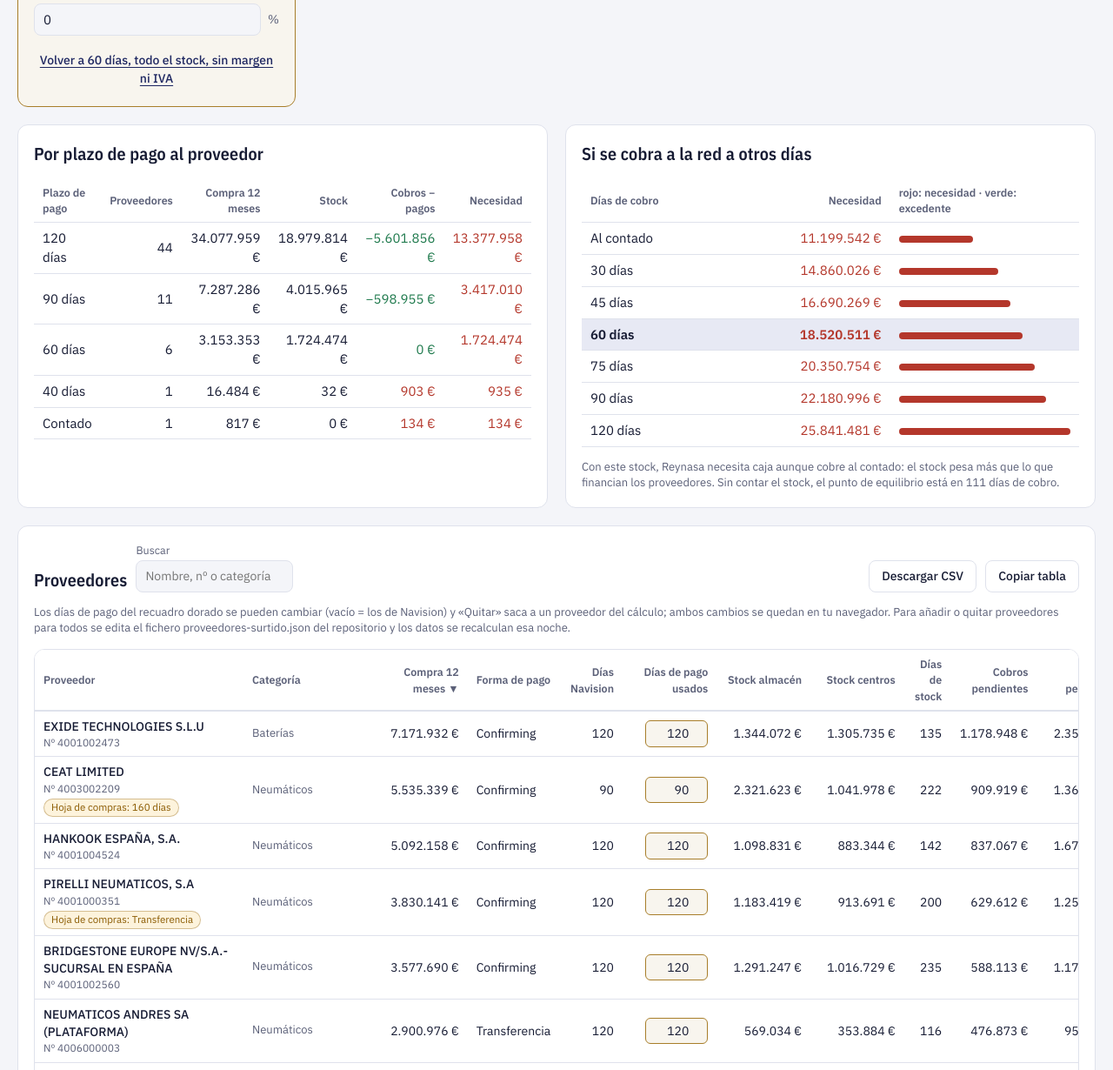
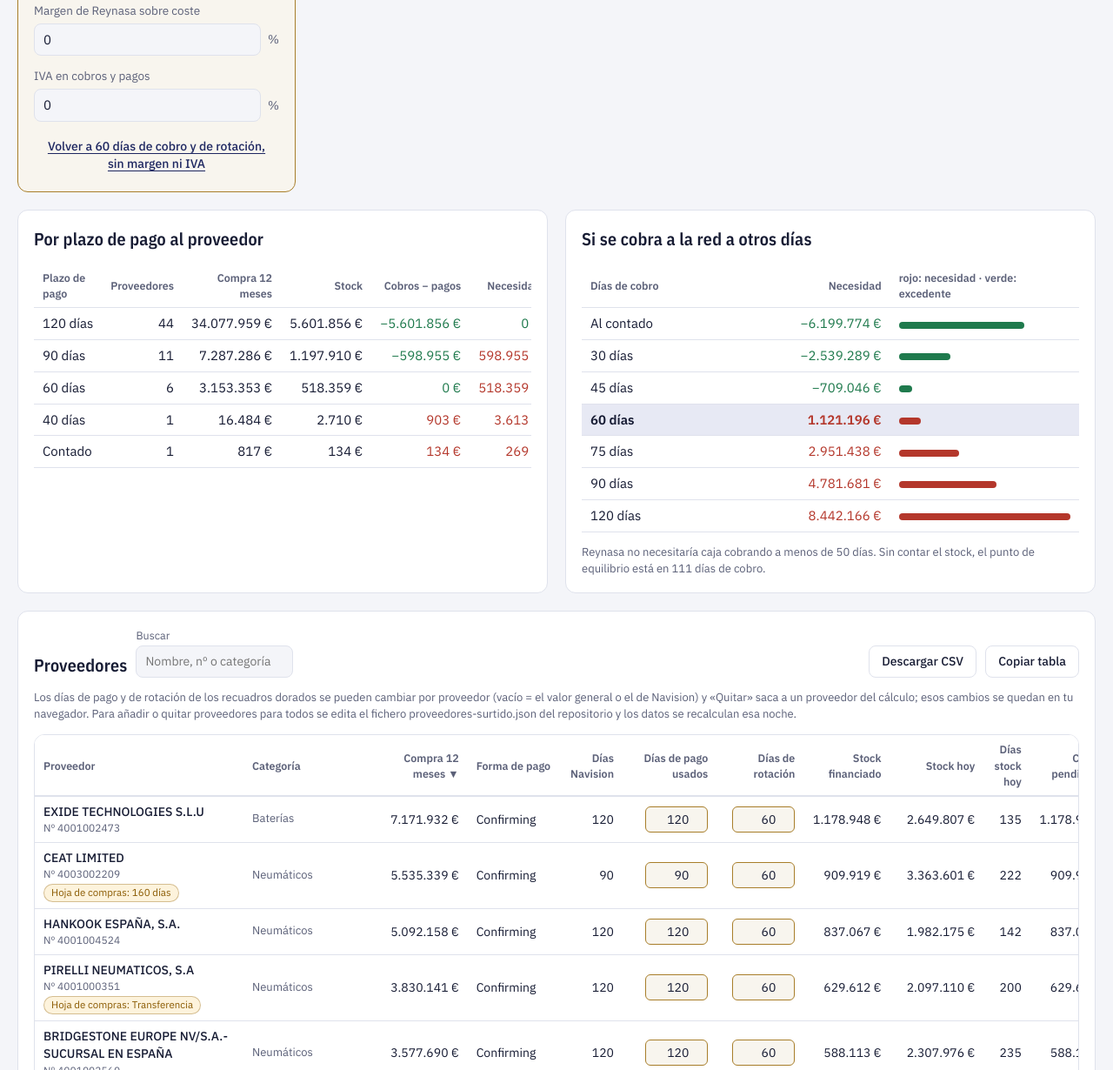
Before and after one commit to rebedoalejandro-alt/tesoreria-proveedores-surtido, a plain HTML site: page index.html in a window 1280 px wide. Shown: the part 490-1720 px from the top of the page at 87% size. Drawn offline with nearby package versions, Linux system fonts and the light colour scheme.

Commit message:
Rotacion de compra: 60 dias por defecto, ajustable por proveedor

```diff
--- a/index.html
+++ b/index.html
@@ -107,6 +107,7 @@ button:focus-visible, input:focus-visible, select:focus-visible, th button:focus
 .two { display: grid; grid-template-columns: 1fr 1fr; gap: 20px; }
 table { border-collapse: collapse; width: 100%; font-variant-numeric: tabular-nums; }
 th, td { padding: 7px 10px; text-align: right; border-bottom: 1px solid var(--line); vertical-align: middle; }
+td { white-space: nowrap; }
 th { font-size: 12.5px; color: var(--muted); font-weight: 600; background: var(--surface); }
 th.l, td.l { text-align: left; }
 tbody tr:hover td { background: color-mix(in srgb, var(--accent) 4%, transparent); }
@@ -165,7 +166,7 @@ tfoot td { font-weight: 600; border-top: 2px solid var(--line); background: var(
   <div class="statusrow">
     <span class="chip info" id="chip-datos">Datos de Navision</span>
     <span class="chip warn" id="chip-guardado">Tus cambios se guardan solo en este navegador</span>
-    <button type="button" id="btn-restaurar">Volver a los datos de Navision</button>
+    <button type="button" id="btn-restaurar">Deshacer cambios por proveedor</button>
   </div>
   <div class="msg" id="msg" role="status" aria-live="polite"></div>
 </header>
@@ -176,10 +177,15 @@ tfoot td { font-weight: 600; border-top: 2px solid var(--line); background: var(
     <label for="p-dias">Días de cobro a la red
       <span class="unit"><input type="number" id="p-dias" min="0" max="365" step="1"><span>días</span></span>
     </label>
+    <label for="p-rot">Rotación para la que se compra
+      <span class="unit"><input type="number" id="p-rot" min="0" max="730" step="1"><span>días</span></span>
+      <span class="small muted">Se puede cambiar por proveedor en la tabla.</span>
+    </label>
     <label for="p-stock">Stock que financia Reynasa
       <select id="p-stock">
-        <option value="total">Almacén central y centros</option>
-        <option value="almacen">Solo almacén central</option>
+        <option value="rotacion">Según la rotación</option>
+        <option value="total">Real de hoy: almacén y centros</option>
+        <option value="almacen">Real de hoy: solo almacén central</option>
       </select>
     </label>
     <label for="p-margen">Margen de Reynasa sobre coste
@@ -188,7 +194,7 @@ tfoot td { font-weight: 600; border-top: 2px solid var(--line); background: var(
     <label for="p-iva">IVA en cobros y pagos
       <span class="unit"><input type="number" id="p-iva" min="0" max="21" step="1"><span>%</span></span>
     </label>
-    <button type="button" class="link" id="btn-reset-params">Volver a 60 días, todo el stock, sin margen ni IVA</button>
+    <button type="button" class="link" id="btn-reset-params">Volver a 60 días de cobro y de rotación, sin margen ni IVA</button>
   </form>
 
   <section class="panel kpis" aria-labelledby="t-kpis">
@@ -239,7 +245,7 @@ tfoot td { font-weight: 600; border-top: 2px solid var(--line); background: var(
       <button type="button" id="btn-copiar">Copiar tabla</button>
     </div>
   </div>
-  <p class="small muted">Los días de pago del recuadro dorado se pueden cambiar (vacío = los de Navision) y «Quitar» saca a un proveedor del cálculo; ambos cambios se quedan en tu navegador. Para añadir o quitar proveedores para todos se edita el fichero proveedores-surtido.json del repositorio y los datos se recalculan esa noche.</p>
+  <p class="small muted">Los días de pago y de rotación de los recuadros dorados se pueden cambiar por proveedor (vacío = el valor general o el de Navision) y «Quitar» saca a un proveedor del cálculo; esos cambios se quedan en tu navegador. Para añadir o quitar proveedores para todos se edita el fichero proveedores-surtido.json del repositorio y los datos se recalculan esa noche.</p>
   <div class="tablebox">
     <table id="tabla">
       <thead><tr id="tabla-head"></tr></thead>
@@ -256,7 +262,7 @@ tfoot td { font-weight: 600; border-top: 2px solid var(--line); background: var(
     <ul>
       <li>Cobros pendientes de la red = venta a la red × días de cobro / 365. La venta a la red es la compra más el margen de Reynasa.</li>
       <li>Pagos pendientes a proveedores = compra × días de pago / 365, proveedor a proveedor.</li>
-      <li>Stock = valor a precio medio de lo que hay hoy en almacén central y centros de los artículos de cada proveedor.</li>
+      <li>Stock = compra × días de rotación / 365. La rotación es de 60 días por defecto y se puede cambiar en general o por proveedor. También se puede usar el stock real de hoy (valor a precio medio en almacén central y centros).</li>
       <li>Cifra positiva: caja que Reynasa tendría que poner. Negativa: excedente.</li>
     </ul>
   </div>
@@ -282,13 +288,19 @@ tfoot td { font-weight: 600; border-top: 2px solid var(--line); background: var(
 
 </div>
 
-<script id="seed" type="application/json">{"v":1,"params":{"diasCobro":60,"margen":0,"iva":0,"stock":"total"},"proveedores":[],"datos":{"desde":"","hasta":"","fechaStock":"","actualizado":"","filas":{}}}</script>
+<script id="seed" type="application/json">{"v":1,"params":{"diasCobro":60,"rotacion":60,"margen":0,"iva":0,"stock":"rotacion"},"proveedores":[],"datos":{"desde":"","hasta":"","fechaStock":"","actualizado":"","filas":{}}}</script>
 <script>
 (function () {
   "use strict";
   var SERVER = "MMMN Metabase MCP";
   var DOC_PATH = "modelo/actual";
-  var DEFAULT_PARAMS = { diasCobro: 60, margen: 0, iva: 0, stock: "total" };
+  var DEFAULT_PARAMS = { diasCobro: 60, rotacion: 60, margen: 0, iva: 0, stock: "rotacion" };
+  function numOr(v, def) { return (v === null || v === undefined || v === "" || !isFinite(v)) ? def : Number(v); }
+  function migrarParams(pr) {
+    var q = Object.assign({}, pr || {});
+    if (q.rotacion === undefined) { q.rotacion = 60; q.stock = "rotacion"; }
+    return Object.assign({}, DEFAULT_PARAMS, q);
+  }
   var SEED = JSON.parse(document.getElementById("seed").textContent);
 
   var state = clone(SEED);
@@ -326,32 +338,38 @@ tfoot td { font-weight: 600; border-top: 2px solid var(--line); background: var(
     var dn = diasNav(f.pt);
     var du = (p.dias === null || p.dias === undefined || p.dias === "") ? dn : Number(p.dias);
     var dpCalc = (du === null || isNaN(du)) ? 0 : du;
-    var s = prm.stock === "almacen" ? sa : sa + sc;
+    var rotOverride = !(p.rot === null || p.rot === undefined || p.rot === "" || !isFinite(p.rot));
+    var ru = rotOverride ? Number(p.rot) : prm.rotacion;
+    var sReal = sa + sc;
+    var s = prm.stock === "almacen" ? sa : (prm.stock === "total" ? sReal : c * ru / 365);
     var venta = c * (1 + prm.margen / 100);
     var k = 1 + prm.iva / 100;
     var cli = venta * k * prm.diasCobro / 365;
     var pro = c * k * dpCalc / 365;
     return {
-      p: p, f: f, c: c, sa: sa, sc: sc, dn: dn, du: du, dp: dpCalc, s: s, venta: venta,
+      p: p, f: f, c: c, sa: sa, sc: sc, sReal: sReal, ru: ru, rotOverride: rotOverride, dn: dn, du: du, dp: dpCalc, s: s, venta: venta,
       cli: cli, pro: pro, nec: s + cli - pro, sinPlazo: (du === null || isNaN(du)),
-      dstock: c > 0 ? s / c * 365 : null
+      dhoy: c > 0 ? sReal / c * 365 : null
     };
   }
   function calcTodo(prm) {
     var filas = state.proveedores.map(function (p) { return calcFila(p, prm); });
-    var t = { c: 0, s: 0, sa: 0, sc: 0, venta: 0, cli: 0, pro: 0, nec: 0, cdp: 0 };
-    filas.forEach(function (r) { t.c += r.c; t.s += r.s; t.sa += r.sa; t.sc += r.sc; t.venta += r.venta; t.cli += r.cli; t.pro += r.pro; t.nec += r.nec; t.cdp += r.c * r.dp; });
+    var t = { c: 0, s: 0, sa: 0, sc: 0, sReal: 0, venta: 0, cli: 0, pro: 0, nec: 0, cdp: 0, cru: 0 };
+    filas.forEach(function (r) { t.c += r.c; t.s += r.s; t.sa += r.sa; t.sc += r.sc; t.sReal += r.sReal; t.venta += r.venta; t.cli += r.cli; t.pro += r.pro; t.nec += r.nec; t.cdp += r.c * r.dp; t.cru += r.c * r.ru; });
     t.dpMedio = t.c > 0 ? t.cdp / t.c : 0;
     t.dstock = t.c > 0 ? t.s / t.c * 365 : 0;
+    t.rotMedia = t.c > 0 ? t.cru / t.c : 0;
+    t.dhoy = t.c > 0 ? t.sReal / t.c * 365 : 0;
     return { filas: filas, t: t };
   }
   function prmActual() {
     var p = state.params || DEFAULT_PARAMS;
     return {
-      diasCobro: isFinite(p.diasCobro) ? Number(p.diasCobro) : 60,
-      margen: isFinite(p.margen) ? Number(p.margen) : 0,
-      iva: isFinite(p.iva) ? Number(p.iva) : 0,
-      stock: p.stock === "almacen" ? "almacen" : "total"
+      diasCobro: numOr(p.diasCobro, 60),
+      rotacion: numOr(p.rotacion, 60),
+      margen: numOr(p.margen, 0),
+      iva: numOr(p.iva, 0),
+      stock: (p.stock === "almacen" || p.stock === "total") ? p.stock : "rotacion"
     };
   }
 
@@ -362,6 +380,8 @@ tfoot td { font-weight: 600; border-top: 2px solid var(--line); background: var(
     $("p-margen").value = p.margen;
     $("p-iva").value = p.iva;
     $("p-stock").value = p.stock;
+    $("p-rot").value = p.rotacion;
+    $("p-rot").disabled = p.stock !== "rotacion";
     $("lede-dias").textContent = p.diasCobro;
   }
 
@@ -382,7 +402,8 @@ tfoot td { font-weight: 600; border-top: 2px solid var(--line); background: var(
     lectura += "con " + meur(t.s) + " de stock (" + Math.round(t.dstock) + " días de compra), " + (t.nec > 0 ? "la necesidad total es de " + meur(t.nec) + "." : "le sobran " + meur(-t.nec) + ".");
     $("k-lectura").textContent = lectura;
     $("k-stock").textContent = meur(t.s);
-    $("k-stock-sub").textContent = (p.stock === "almacen" ? "solo almacén central · " : "almacén " + meur(t.sa) + " + centros " + meur(t.sc) + " · ") + Math.round(t.dstock) + " días";
+    if (p.stock === "rotacion") $("k-stock-sub").textContent = "rotación de " + Math.round(t.rotMedia) + " días de media · hoy hay " + meur(t.sReal) + " (" + Math.round(t.dhoy) + " días)";
+    else $("k-stock-sub").textContent = (p.stock === "almacen" ? "stock real, solo almacén central · " : "stock real: almacén " + meur(t.sa) + " + centros " + meur(t.sc) + " · ") + Math.round(t.dstock) + " días";
     $("k-clientes-lab").textContent = "+ Cobros pendientes de la red (" + p.diasCobro + " días)";
     $("k-clientes").textContent = meur(t.cli);
     $("k-clientes-sub").textContent = "venta a la red " + meur(t.venta) + (p.iva ? " · con IVA " + p.iva + " %" : "");
@@ -446,9 +467,10 @@ tfoot td { font-weight: 600; border-top: 2px solid var(--line); background: var(
     { k: "forma", t: "Forma de pago", l: true },
     { k: "dn", t: "Días Navision" },
     { k: "du", t: "Días de pago usados" },
-    { k: "sa", t: "Stock almacén" },
-    { k: "sc", t: "Stock centros" },
-    { k: "dstock", t: "Días de stock" },
+    { k: "ru", t: "Días de rotación" },
+    { k: "s", t: "Stock financiado" },
+    { k: "sReal", t: "Stock hoy" },
+    { k: "dhoy", t: "Días stock hoy" },
     { k: "cli", t: "Cobros pendientes" },
     { k: "pro", t: "Pagos pendientes" },
     { k: "nec", t: "Necesidad" },
@@ -536,9 +558,27 @@ tfoot td { font-weight: 600; border-top: 2px solid var(--line); background: var(
         guardar(); renderTodo();
       });
       tdD.appendChild(inp); tr.appendChild(tdD);
-      tr.appendChild(el("td", null, eur(r.sa)));
-      tr.appendChild(el("td", null, eur(r.sc)));
-      tr.appendChild(el("td", null, r.dstock === null ? "–" : dias(r.dstock)));
+      var tdR = el("td");
+      var inR = el("input", "days");
+      inR.type = "number"; inR.min = "0"; inR.max = "730"; inR.step = "1";
+      inR.id = "r-" + r.p.n;
+      inR.setAttribute("aria-label", "Días de rotación para " + (r.p.nombre || r.p.n));
+      inR.value = Math.round(r.ru);
+      inR.disabled = prm.stock !== "rotacion";
+      if (r.rotOverride) { inR.classList.add("override"); inR.title = "Cambiado a mano. Vacía la casilla para volver a la rotación general."; }
+      inR.addEventListener("change", function () {
+        var v = inR.value.trim();
+        var p = findProv(r.p.n); if (!p) return;
+        if (v === "" || Number(v) === prmActual().rotacion) p.rot = null;
+        else { var n = Math.max(0, Math.min(730, Math.round(Number(v)))); if (isNaN(n)) return; p.rot = n; }
+        guardar(); renderTodo();
+      });
+      tdR.appendChild(inR); tr.appendChild(tdR);
+      tr.appendChild(el("td", null, eur(r.s)));
+      var tdHoy = el("td", null, eur(r.sReal));
+      tdHoy.title = "Almacén central " + eur(r.sa) + " · centros " + eur(r.sc);
+      tr.appendChild(tdHoy);
+      tr.appendChild(el("td", null, r.dhoy === null ? "–" : dias(r.dhoy)));
       tr.appendChild(el("td", null, eur(r.cli)));
       tr.appendChild(el("td", null, eur(r.pro)));
       tr.appendChild(el("td", r.nec > 0 ? "pos" : "neg", eur(r.nec)));
@@ -550,7 +590,7 @@ tfoot td { font-weight: 600; border-top: 2px solid var(--line); background: var(
         if (ui.borrando === r.p.n) {
           state.proveedores = state.proveedores.filter(function (x) { return x.n !== r.p.n; });
           ui.borrando = null; guardar(); renderTodo();
-          aviso("ok", "Proveedor quitado del cálculo en este navegador. Para recuperarlo, pulsa «Volver a los datos de Navision».");
+          aviso("ok", "Proveedor quitado del cálculo en este navegador. Para recuperarlo, pulsa «Deshacer cambios por proveedor».");
         } else {
           ui.borrando = r.p.n; renderTabla();
           setTimeout(function () { if (ui.borrando === r.p.n) { ui.borrando = null; renderTabla(); } }, 4000);
@@ -562,9 +602,9 @@ tfoot td { font-weight: 600; border-top: 2px solid var(--line); background: var(
     var t = res.t;
     var ft = $("tabla-foot"); ft.textContent = "";
     var vis = filas.length === res.filas.length ? "Total " + res.filas.length + " proveedores" : "Total (" + res.filas.length + " proveedores; la búsqueda no cambia el total)";
-    [vis, "", eur(t.c), "", "", Math.round(t.dpMedio) + " de media", eur(t.sa), eur(t.sc), dias(t.dstock), eur(t.cli), eur(t.pro), eur(t.nec), ""].forEach(function (v, i) {
+    [vis, "", eur(t.c), "", "", Math.round(t.dpMedio) + " de media", Math.round(t.rotMedia) + " de media", eur(t.s), eur(t.sReal), dias(t.dhoy), eur(t.cli), eur(t.pro), eur(t.nec), ""].forEach(function (v, i) {
       var td = el("td", (i === 0 || i === 1 || i === 3) ? "l" : null, v);
-      if (i === 11) td.className = t.nec > 0 ? "pos" : "neg";
+      if (i === 12) td.className = t.nec > 0 ? "pos" : "neg";
       ft.appendChild(td);
     });
   }
@@ -587,13 +627,14 @@ tfoot td { font-weight: 600; border-top: 2px solid var(--line); background: var(
     function num(id, def, lo, hi) { var v = Number($(id).value); if (!isFinite(v) || $(id).value === "") return def; return Math.max(lo, Math.min(hi, v)); }
     state.params = {
       diasCobro: Math.round(num("p-dias", 60, 0, 365)),
+      rotacion: Math.round(num("p-rot", 60, 0, 730)),
       margen: num("p-margen", 0, 0, 100),
       iva: num("p-iva", 0, 0, 21),
-      stock: $("p-stock").value === "almacen" ? "almacen" : "total"
+      stock: ($("p-stock").value === "almacen" || $("p-stock").value === "total") ? $("p-stock").value : "rotacion"
     };
     guardar(); renderTodo();
   }
-  ["p-dias", "p-margen", "p-iva", "p-stock"].forEach(function (id) { $(id).addEventListener("change", leerParams); });
+  ["p-dias", "p-rot", "p-margen", "p-iva", "p-stock"].forEach(function (id) { $(id).addEventListener("change", leerParams); });
   $("form-params").addEventListener("submit", function (e) { e.preventDefault(); leerParams(); });
   $("btn-reset-params").addEventListener("click", function () { state.params = clone(DEFAULT_PARAMS); guardar(); renderTodo(); });
   $("f-buscar").addEventListener("input", function () { ui.filtro = this.value; renderTabla(); });
@@ -601,15 +642,15 @@ tfoot td { font-weight: 600; border-top: 2px solid var(--line); background: var(
   // ---------- exportar ----------
   function filasExport() {
     var res = calcTodo(prmActual());
-    var cab = ["Nº proveedor", "Proveedor", "Categoría", "Compra 12 meses (€)", "Forma de pago", "Días de pago Navision", "Días de pago usados", "Stock almacén (€)", "Stock centros (€)", "Stock financiado (€)", "Días de stock", "Cobros pendientes (€)", "Pagos pendientes (€)", "Necesidad (€)"];
+    var cab = ["Nº proveedor", "Proveedor", "Categoría", "Compra 12 meses (€)", "Forma de pago", "Días de pago Navision", "Días de pago usados", "Días de rotación", "Stock financiado (€)", "Stock hoy almacén (€)", "Stock hoy centros (€)", "Días de stock hoy", "Cobros pendientes (€)", "Pagos pendientes (€)", "Necesidad (€)"];
     var rows = res.filas.map(function (r) {
-      return [r.p.n, r.p.nombre || "", r.p.cat || "", Math.round(r.c), forma(r.f.pm), r.dn === null ? "" : r.dn, r.dp, Math.round(r.sa), Math.round(r.sc), Math.round(r.s), r.dstock === null ? "" : Math.round(r.dstock), Math.round(r.cli), Math.round(r.pro), Math.round(r.nec)];
+      return [r.p.n, r.p.nombre || "", r.p.cat || "", Math.round(r.c), forma(r.f.pm), r.dn === null ? "" : r.dn, r.dp, Math.round(r.ru), Math.round(r.s), Math.round(r.sa), Math.round(r.sc), r.dhoy === null ? "" : Math.round(r.dhoy), Math.round(r.cli), Math.round(r.pro), Math.round(r.nec)];
     });
     var t = res.t;
-    rows.push(["", "TOTAL", "", Math.round(t.c), "", "", Math.round(t.dpMedio), Math.round(t.sa), Math.round(t.sc), Math.round(t.s), Math.round(t.dstock), Math.round(t.cli), Math.round(t.pro), Math.round(t.nec)]);
+    rows.push(["", "TOTAL", "", Math.round(t.c), "", "", Math.round(t.dpMedio), Math.round(t.rotMedia), Math.round(t.s), Math.round(t.sa), Math.round(t.sc), Math.round(t.dhoy), Math.round(t.cli), Math.round(t.pro), Math.round(t.nec)]);
     var p = prmActual();
     rows.push([]);
-    rows.push(["Supuestos", "Días de cobro a la red: " + p.diasCobro, "Stock: " + (p.stock === "almacen" ? "solo almacén central" : "almacén central y centros"), "Margen: " + p.margen + " %", "IVA: " + p.iva + " %"]);
+    rows.push(["Supuestos", "Días de cobro a la red: " + p.diasCobro, "Stock: " + (p.stock === "rotacion" ? "rotación de " + p.rotacion + " días (salvo cambios por proveedor)" : (p.stock === "almacen" ? "real de hoy, solo almacén central" : "real de hoy, almacén central y centros")), "Margen: " + p.margen + " %", "IVA: " + p.iva + " %"]);
     return [cab].concat(rows);
   }
   function aTexto(filas, sep) {
@@ -649,12 +690,14 @@ tfoot td { font-weight: 600; border-top: 2px solid var(--line); background: var(
   function escribirLocal(esc) {
     try { localStorage.setItem(CLAVE, JSON.stringify(esc)); chipGuardado(true); } catch (e) { chipGuardado(false); }
   }
+  function vacio(v) { return v === null || v === undefined || v === "" || !isFinite(v); }
   function guardar() {
-    var esc = { params: state.params, dias: {}, quitados: [] };
+    var esc = { params: state.params, dias: {}, rot: {}, quitados: [] };
     var presentes = {};
     state.proveedores.forEach(function (p) {
       presentes[p.n] = true;
-      if (p.dias !== null && p.dias !== undefined && p.dias !== "") esc.dias[p.n] = p.dias;
+      if (!vacio(p.dias)) esc.dias[p.n] = p.dias;
+      if (!vacio(p.rot)) esc.rot[p.n] = p.rot;
     });
     BASE.proveedores.forEach(function (p) { if (!presentes[p.n]) esc.quitados.push(p.n); });
     escribirLocal(esc);
@@ -663,12 +706,13 @@ tfoot td { font-weight: 600; border-top: 2px solid var(--line); background: var(
     var esc = leerLocal() || {};
     var quitados = Array.isArray(esc.quitados) ? esc.quitados : [];
     var d = (esc.dias && typeof esc.dias === "object") ? esc.dias : {};
+    var rr = (esc.rot && typeof esc.rot === "object") ? esc.rot : {};
     state = {
-      params: Object.assign({}, DEFAULT_PARAMS, esc.params || {}),
+      params: migrarParams(esc.params),
       proveedores: BASE.proveedores.filter(function (p) { return quitados.indexOf(p.n) < 0; }).map(function (p) {
         var q = clone(p);
-        var v = d[p.n];
-        q.dias = (v === null || v === undefined || v === "" || !isFinite(v)) ? null : Number(v);
+        q.dias = vacio(d[p.n]) ? null : Number(d[p.n]);
+        q.rot = vacio(rr[p.n]) ? null : Number(rr[p.n]);
         return q;
       }),
       datos: BASE.datos
@@ -676,10 +720,10 @@ tfoot td { font-weight: 600; border-top: 2px solid var(--line); background: var(
   }
   $("btn-restaurar").addEventListener("click", function () {
     var esc = leerLocal() || {};
-    esc.dias = {}; esc.quitados = [];
+    esc.dias = {}; esc.rot = {}; esc.quitados = [];
     escribirLocal(esc);
     aplicarEscenario(); renderTodo();
-    aviso("ok", "Vuelves a ver todos los proveedores con los días de pago de Navision.");
+    aviso("ok", "Vuelves a ver todos los proveedores con los días de pago de Navision y la rotación general.");
   });
   function leerJson(url) {
     return fetch(url, { cache: "no-store" }).then(function (r) { if (!r.ok) throw new Error(url); return r.json(); });
@@ -689,7 +733,7 @@ tfoot td { font-weight: 600; border-top: 2px solid var(--line); background: var(
       var conf = res[0], dat = res[1];
       if (!Array.isArray(conf) || !dat || typeof dat.filas !== "object") throw new Error("formato");
       BASE.proveedores = conf.filter(function (p) { return p && /^\d{6,12}$/.test(String(p.n)); }).map(function (p) {
-        return { n: String(p.n), nombre: String(p.nombre || ""), cat: String(p.cat || ""), dias: null, hoja: p.hoja || null };
+        return { n: String(p.n), nombre: String(p.nombre || ""), cat: String(p.cat || ""), dias: null, rot: null, hoja: p.hoja || null };
       });
       BASE.datos = { desde: dat.desde, hasta: dat.hasta, fechaStock: dat.fechaStock, actualizado: dat.generado, filas: dat.filas };
       aplicarEscenario(); renderTodo();
```
Also changed, not shown: 1 other file.
